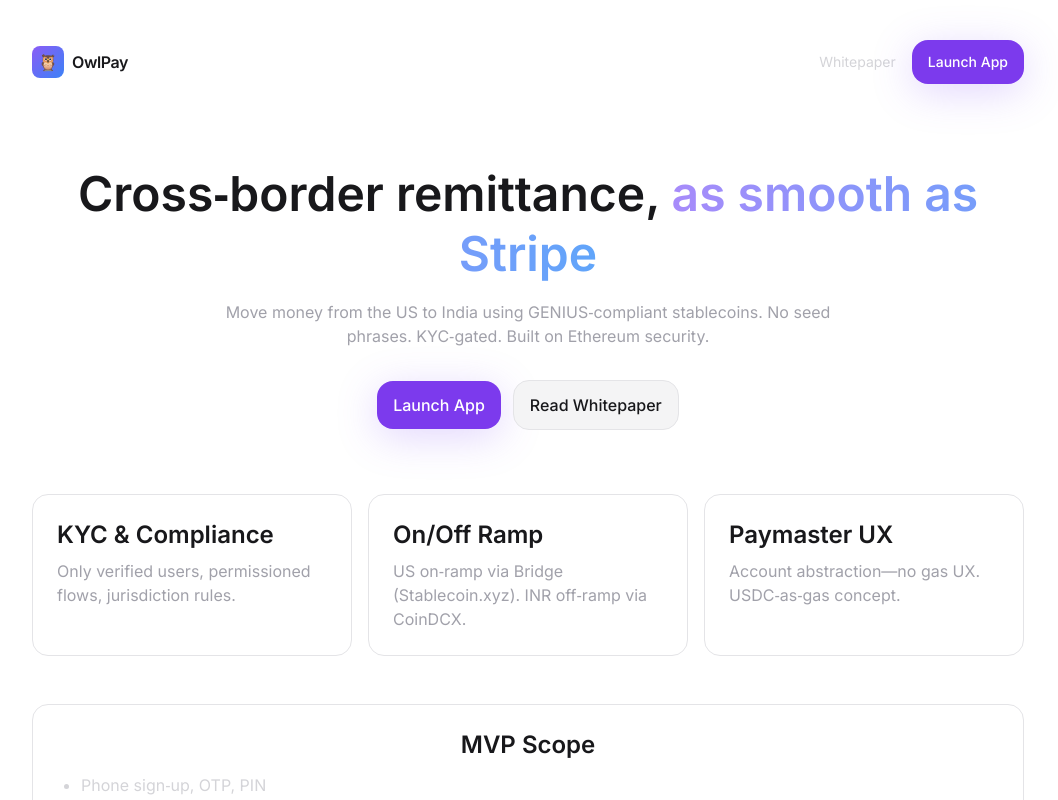
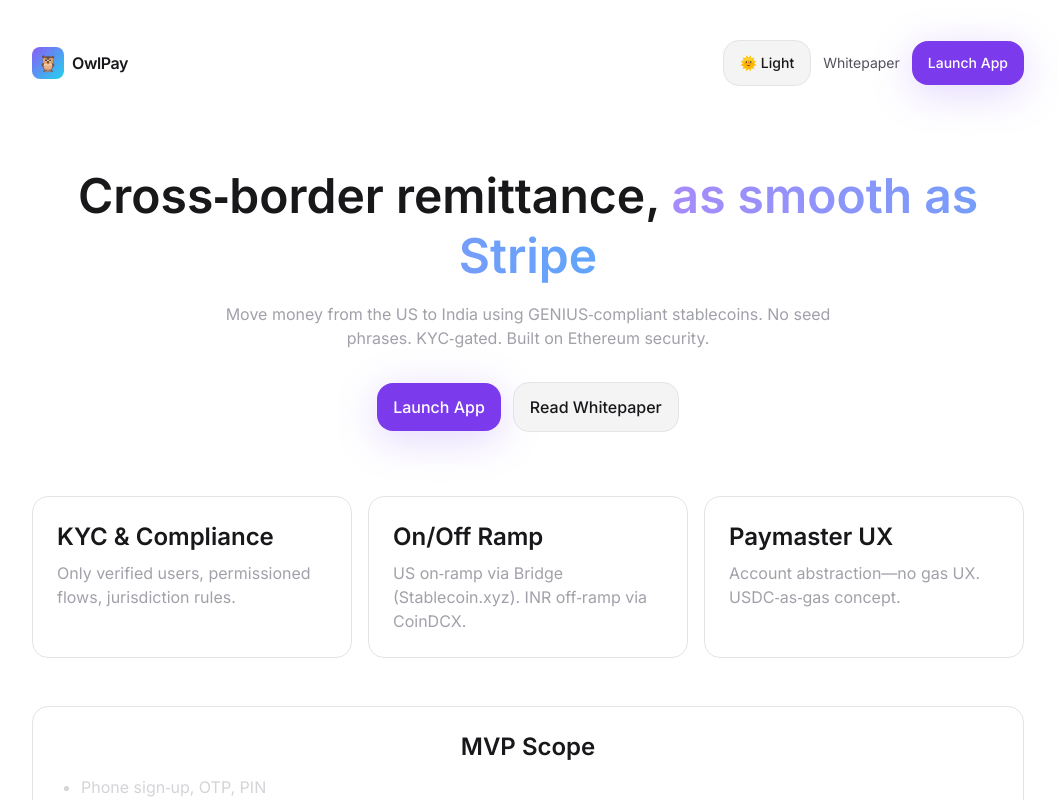
Before and after one commit to navin346/owlpay-mvp, a Next.js app: page / in a window 1280 px wide. Shown: the top 800 px of the page, without its empty margins (112-1170 px from the left). Built offline with nearby package versions, Linux system fonts and the light colour scheme.

Commit message:
Update Nav.tsx

```diff
--- a/components/Nav.tsx
+++ b/components/Nav.tsx
@@ -1,15 +1,34 @@
 'use client'
 import Link from 'next/link'
+import { useEffect, useState } from 'react'
 
 export default function Nav(){
+  const [theme, setTheme] = useState<'light'|'dark'>('dark')
+
+  useEffect(() => {
+    const t = (typeof window !== 'undefined' && (localStorage.getItem('theme') as 'light'|'dark')) || 'dark'
+    setTheme(t)
+  }, [])
+
+  function toggleTheme(){
+    const next = theme === 'dark' ? 'light' : 'dark'
+    setTheme(next)
+    if (next === 'dark') document.documentElement.classList.add('dark')
+    else document.documentElement.classList.remove('dark')
+    localStorage.setItem('theme', next)
+  }
+
   return (
     <div className="flex items-center justify-between py-4">
       <Link href="/" className="flex items-center gap-2">
-        <div className="w-8 h-8 rounded-lg bg-gradient-to-br from-brand-500 to-blue-500 flex items-center justify-center">🦉</div>
+        <div className="w-8 h-8 rounded-lg bg-gradient-to-br from-brand-500 to-ocean flex items-center justify-center">🦉</div>
         <span className="font-semibold tracking-tight">OwlPay</span>
       </Link>
-      <div className="flex items-center gap-4 text-sm">
-        <Link href="/whitepaper" className="text-zinc-300 hover:text-white">Whitepaper</Link>
+      <div className="flex items-center gap-3 text-sm">
+        <button onClick={toggleTheme} className="btn-secondary px-3 py-2 rounded-xl">
+          {theme === 'dark' ? '🌞 Light' : '🌙 Dark'}
+        </button>
+        <Link href="/whitepaper" className="text-zinc-600 hover:text-zinc-900 dark:text-zinc-300 dark:hover:text-white">Whitepaper</Link>
         <Link href="/start" className="btn-primary">Launch App</Link>
       </div>
     </div>
```
